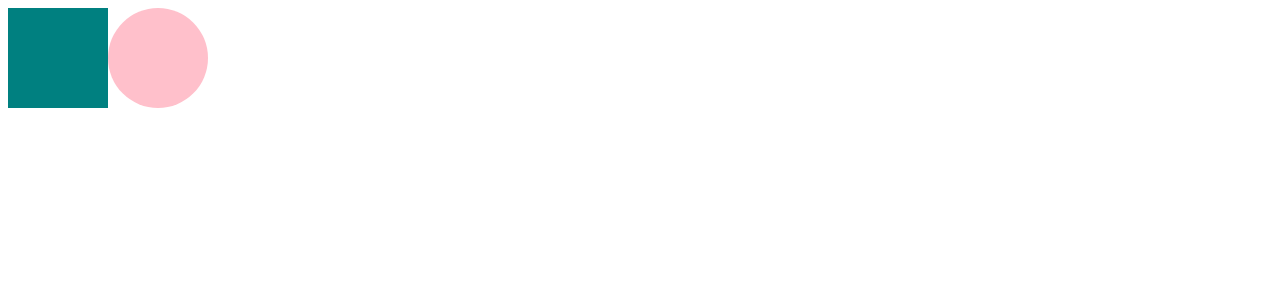
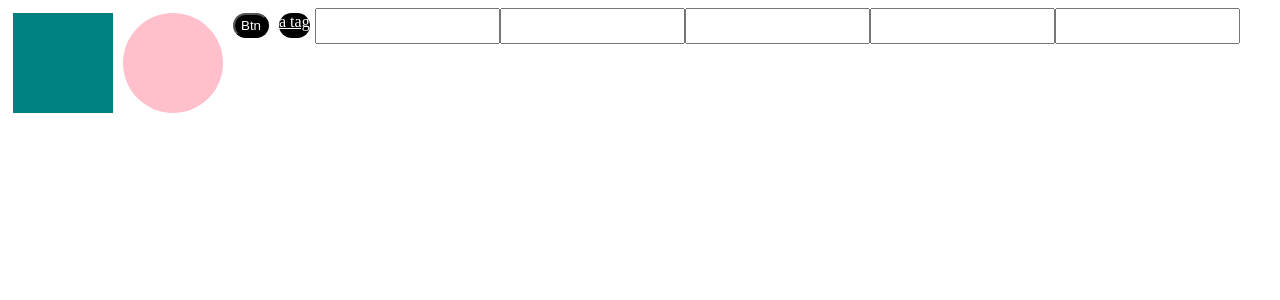
Before and after one commit to kyoungg/yesmad-react-master, a React (Create React App) app in the folder react-masterclass/: page / in a window 1280 px wide. Shown: the top 300 px of the page. Built offline with nearby package versions, Linux system fonts and the light colour scheme.

Commit message:
#2.3: as와 attrs

```diff
--- a/react-masterclass/src/App.js
+++ b/react-masterclass/src/App.js
@@ -5,6 +5,17 @@ function App() {
     <Container>
       <Box bgColor="teal" />
       <Circle bgColor="pink" />
+      <Btn>Btn</Btn>
+      <Btn as="a" href="/">
+        a tag
+      </Btn>
+      <div>
+        <Input />
+        <Input />
+        <Input />
+        <Input />
+        <Input />
+      </div>
     </Container>
   );
 }
@@ -19,8 +30,22 @@ const Box = styled.div`
   background-color: ${(props) => props.bgColor};
   width: 100px;
   height: 100px;
+  margin: 5px;
 `;
 
 const Circle = styled(Box)`
   border-radius: 50px;
 `;
+
+const Btn = styled.button`
+  background-color: black;
+  color: white;
+  border-radius: 15px;
+  height: 25px;
+  margin: 5px;
+`;
+
+const Input = styled.input.attrs({ required: true, minLength: "5" })`
+  backgrounf-color: gray;
+  height: 30px;
+`;
```
